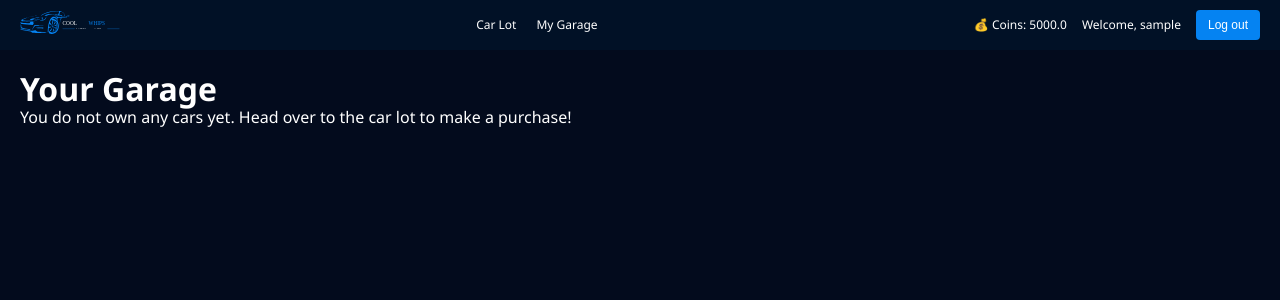
After one commit to gerol-r/cool_whips, a Django app: page /garage/ in a window 1280 px wide. The commit adds this page. Shown: the top 300 px of the page. Run offline with Django 5.2, Linux system fonts and the light colour scheme; the visitor is signed in with stand-in values (Sample User, id 1); data comes from the database, SQL or seed files in the repository; parts of the project's set-up code (start-up, migrations or seed data) failed here and were passed over.

Commit message:
crud reached

```diff
--- a/coolwhips/settings.py
+++ b/coolwhips/settings.py
@@ -122,7 +122,7 @@ STATIC_URL = 'static/'
 # Add this variable to specify where decorators and mixins should redirect to
 LOGIN_URL = 'home'
 
-LOGIN_REDIRECT_URL = 'home'
+LOGIN_REDIRECT_URL = 'car_lot'
 
 # Add this variable to specify where logging out redirects to
 LOGOUT_REDIRECT_URL = 'home'
--- a/main_app/models.py
+++ b/main_app/models.py
@@ -1,5 +1,6 @@
 from django.db import models
 from django.contrib.auth.models import AbstractUser
+from decimal import Decimal
 
 # Create your models here.
 class User(AbstractUser):
--- a/main_app/static/css/base.css
+++ b/main_app/static/css/base.css
@@ -95,6 +95,7 @@ body {
   overflow: hidden;
   background: white;
   box-shadow: 0 2px 4px rgba(0, 0, 0, 0.1);
+  width: 282px;
 }
 
 .car-image {
@@ -108,6 +109,7 @@ body {
 }
 
 .car-info {
+  margin-top: 5px;
   padding: 15px;
 }
 
@@ -154,8 +156,20 @@ body {
   background: #9b59b6;
   color: white;
 }
+.buy-btn, .sell-btn{
+  background-color: #27ae60;
+  color: #fff;
+  border-radius: 5px;
+  border: none;
+  padding: 3px;
+}
 
 /* Optional: Additional styling for layout & spacing */
 main {
   padding: 20px;
 }
+
+a {
+  text-decoration: none;
+  color: #fff;
+}
--- /dev/null
+++ b/main_app/static/css/car_lot.css
@@ -0,0 +1,11 @@
+.car-grid{
+    display: flex;
+    flex-direction: row;
+    flex-wrap: wrap;
+}
+.car-grid .car-card {
+    margin: 10px;
+}
+.car-lot-container section {
+    display: none;
+}
--- a/main_app/static/css/home.css
+++ b/main_app/static/css/home.css
@@ -50,7 +50,7 @@
   transition: transform 0.5s ease;
 }
 .carousel-slide {
-  min-width: 75%; /* Adjust number of cards per view */
+  min-width: 30%; /* Adjust number of cards per view */
   padding: 10px;
   text-align: center;
 }
--- a/main_app/templates/base.html
+++ b/main_app/templates/base.html
@@ -30,16 +30,16 @@
         <!-- Navigation menu -->
         <nav class="header-nav">
           <ul>
-            <li>Car Lot</li>
+            <li><a href="{% url 'car_lot' %}">Car Lot</a></li>
             {% if user.is_authenticated %}
-            <li>My Garage</li>
+            <li><a href="{% url 'garage' %}">My Garage</a></li>
             {% endif %}
           </ul>
         </nav>
         <!-- User info and auth buttons -->
         <div class="header-user-info">
           {% if user.is_authenticated %}
-          <span class="user-coins">Coins: {{ user.coins }}</span>
+          <span class="user-coins">💰 Coins: {{ user.coins }}</span>
           <span class="welcome-user">Welcome, {{ user.username }}</span>
           <form id="logout-form" method="post" action="{% url 'logout' %}">
             {% csrf_token %}
--- /dev/null
+++ b/main_app/templates/garage.html
@@ -0,0 +1,44 @@
+{% extends 'base.html' %}
+{% load static %}
+{% block content %}
+<link rel="stylesheet" href="{% static 'css/car_lot.css' %}" />
+<div class="garage-container">
+  <h1>Your Garage</h1>
+  <div class="car-grid">
+    {% for car in cars %}
+      <div class="car-card">
+        <div class="car-image">
+          <img src="{{ car.image_url }}" alt="{{ car.make }} {{ car.model }}" />
+        </div>
+        <div class="car-info">
+          {# Show tier badge based on the car's tier #}
+          {% if car.tier == 'Gold' %}
+            <div class="tier-badge tier-gold">{{ car.tier }}</div>
+          {% elif car.tier == 'Silver' %}
+            <div class="tier-badge tier-silver">{{ car.tier }}</div>
+          {% elif car.tier == 'Bronze' %}
+            <div class="tier-badge tier-bronze">{{ car.tier }}</div>
+          {% elif car.tier == 'Legendary' %}
+            <div class="tier-badge tier-legendary">{{ car.tier }}</div>
+          {% else %}
+            <div class="tier-badge">{{ car.tier }}</div>
+          {% endif %}
+          <div class="car-title">{{ car.make }} {{ car.model }}</div>
+          <div class="car-details">{{ car.trim_level }}</div>
+          <div class="car-price">
+            💰 Purchased for {{ car.purchase_price }} coins
+          </div>
+          {% if user.is_authenticated %}
+            <form action="{% url 'sell_car' car.id %}" method="post">
+              {% csrf_token %}
+              <button class="sell-btn">Sell</button>
+            </form>
+          {% endif %}
+        </div>
+      </div>
+    {% empty %}
+      <p>You do not own any cars yet. Head over to the car lot to make a purchase!</p>
+    {% endfor %}
+  </div>
+</div>
+{% endblock %}
--- a/main_app/urls.py
+++ b/main_app/urls.py
@@ -5,4 +5,8 @@ urlpatterns = [
     # path('', views.home, name='home'),
     path('', views.Home.as_view(), name='home'),
     path('accounts/signup/', views.signup, name='signup'),
+    path('lot/', views.car_lot, name='car_lot'),
+    path('garage/', views.garage, name='garage'),
+    path('purchase/<int:car_id>/', views.purchase_car, name='purchase_car'),
+    path('sell/<int:car_id>/', views.sell_car, name='sell_car'),
 ]
--- a/main_app/views.py
+++ b/main_app/views.py
@@ -5,6 +5,11 @@ from django.contrib.auth import login
 from .forms import CustomUserCreationForm
 from django.contrib.auth.views import LoginView
 from django.contrib.auth import get_user_model
+from .models import Car
+from django.shortcuts import render, redirect, get_object_or_404
+from django.utils import timezone
+from django.contrib.auth.decorators import login_required
+
 User = get_user_model()
 
 
@@ -37,3 +42,44 @@ def signup(request):
     form = CustomUserCreationForm()
     context = {'form': form, 'error_message': error_message}
     return render(request, 'signup.html', context)
+
+def car_lot(request):
+    cars = Car.objects.all()
+    return render(request, 'car_lot.html', {'cars': cars})
+
+@login_required
+def garage(request):
+    # This filters on the owner field to only include cars owned by the current user
+    purchased_cars = Car.objects.filter(owner=request.user)
+    return render(request, 'garage.html', {'cars': purchased_cars})
+
+@login_required
+def purchase_car(request, car_id):
+    car = get_object_or_404(Car, id=car_id, owner__isnull=True, is_hidden=False)
+    if request.user.coins >= car.cost:
+        # Deduct coin balance from the user
+        request.user.coins -= car.cost
+        request.user.save()
+
+        # Set the car details to assign it to the user
+        car.owner = request.user
+        car.purchase_price = car.cost
+        car.acquired_at = timezone.now()
+        car.acquisition_method = "purchase"
+        car.save()
+    return redirect('garage')
+
+@login_required
+def sell_car(request, car_id):
+    car = get_object_or_404(Car, id=car_id, owner=request.user)
+    sell_value = car.depreciated_value()
+    request.user.coins += sell_value
+    request.user.save()
+
+    # Reset car data so it returns to the lot.
+    car.owner = None
+    car.purchase_price = None
+    car.acquired_at = None
+    car.acquisition_method = None
+    car.save()
+    return redirect('garage')
```
Also changed, not shown: main_app/templates/car_lot.html (added, +112 -0 lines), main_app/migrations/0006_update_car_image_urls.py (added).
